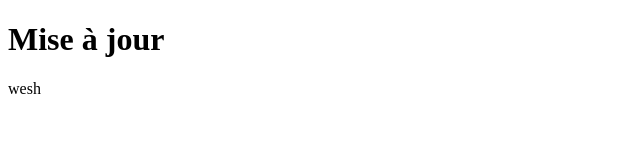
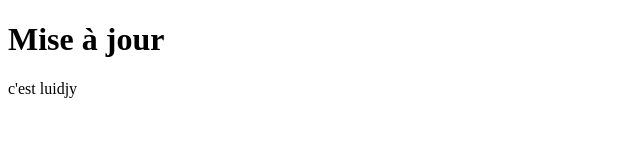
Before and after one commit to JENGADJY/ynov-html-deployment, a plain HTML site: page index.html in a window 1280 px wide. Shown: the full height of the page, 0-640 px from the left. Drawn offline with Linux system fonts and the light colour scheme.

Commit message:
mot interdit

```diff
--- a/index.html
+++ b/index.html
@@ -1 +1 @@
-<!DOCTYPE html><html><head><title>Test Ynov luidjy</title></head><body><h1>Mise à jour</h1><a>wesh</a></body></html>
+<!DOCTYPE html><html><head><title>Test Ynov </title></head><body><h1>Mise à jour</h1><a>c'est luidjy</a></body></html>
```
